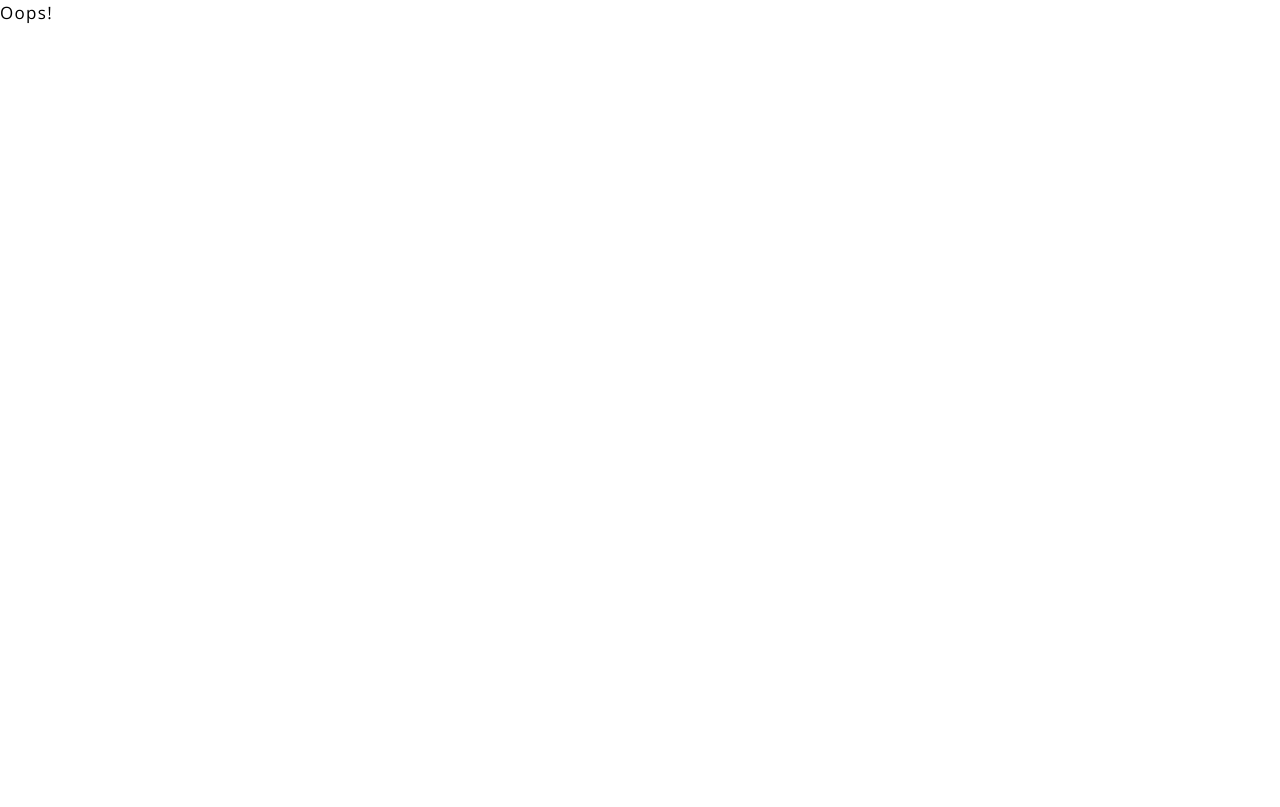
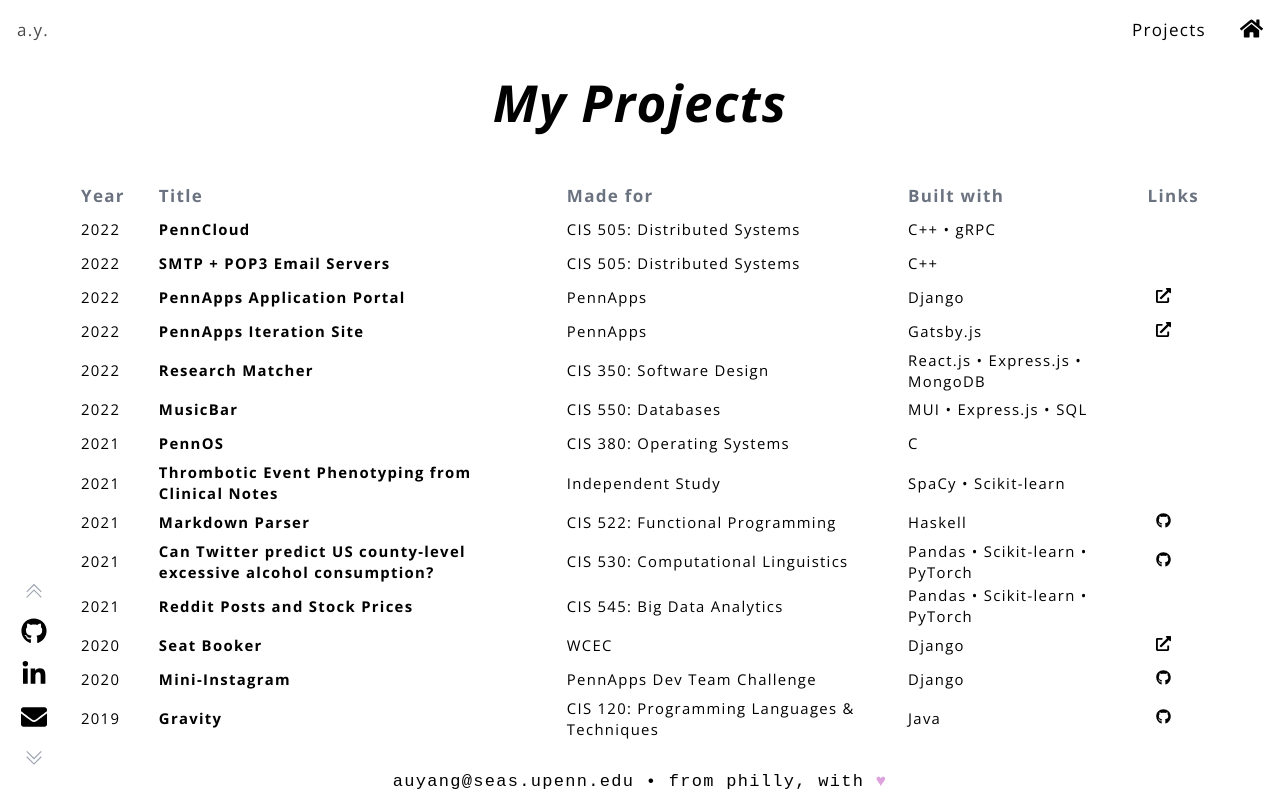
Before and after one commit to audrey-yang/audrey-yang.github.io, a Gatsby site: page /projects in a window 1280 px wide. Before the commit this address had no page. Built offline with nearby package versions, Linux system fonts and the light colour scheme; Gatsby itself is replaced by a stand-in of ours; a web font is replaced by a local one.

Commit message:
Add projects table

```diff
--- a/content/experience/cis240.mdx
+++ b/content/experience/cis240.mdx
@@ -5,5 +5,5 @@ title: CIS 240
 
 ## CIS 240 TA @ Penn
 ##### August 2021 - December 2022
-- Teach weekly recitation to ensure student comprehension of course material, spanning from low-level circuits and logic gates to higher-level programming languages, for ~200 students per semester
-- Guide students in debugging LC4 assembly and C programming assignments during weekly office hours
+- Taught weekly recitation to ensure student comprehension of course material, spanning from low-level circuits and logic gates to higher-level programming languages, for ~200 students per semester
+- Guided students in debugging LC4 assembly and C programming assignments during weekly office hours
--- a/content/experience/meta.mdx
+++ b/content/experience/meta.mdx
@@ -5,6 +5,6 @@ title: Meta
 
 ## Software Engineer Intern @ Meta
 ##### May 2022 - August 2022
-- Built creation flow and creator onboarding flow for Community Profiles (profiles with group features) on mobile platforms that moved along larger experiment to better understand their product market fit
-- Independently designed and created internal tool to better visualize code ownership for 50+ people working on the feature, which will help discretize sub-features and ensure correct team association as feature scales
+- Built creation flow and creator onboarding flow for Community Profiles (profiles with group features) on mobile platforms that moved along a larger experiment to better understand their product market fit
+- Designed and created internal tool to better visualize code ownership for 50+ people, which will help discretize sub-features and ensure correct team association as feature scales
 - Improve usability of existing internal tool to explain data for new profile entity type
--- a/content/experience/pennapps.mdx
+++ b/content/experience/pennapps.mdx
@@ -4,6 +4,6 @@ title: PennApps
 ---
 
 ## Development Team Lead @ PennApps
-##### January 2021 - January 2023
+##### January 2021 - present
 - Lead a small team of developers to create products to enhance the PennApps experience, including the application portal, event sites, and Discord bots
 - Determine timeline and break down larger goals into tasks for projects requested by other lead organizers
--- a/content/intro.mdx
+++ b/content/intro.mdx
@@ -1,3 +1,3 @@
-## Hello, I'm Audrey!
+## 👋 Hello, I'm Audrey!
 
 I like building cool things :)
--- a/content/projects.json
+++ b/content/projects.json
@@ -1,64 +1,92 @@
 [
-	{ 	"title": "PennApps Application Portal",
+	{   "year": 2022,
+		"title": "PennCloud",
+		"context": "CIS 505: Distributed Systems",
+		"tech": ["C++", "gRPC"],
+		"src": "",
+		"website": ""
+	},
+	{   "year": 2022,
+		"title": "SMTP + POP3 Email Servers",
+		"context": "CIS 505: Distributed Systems",
+		"tech": ["C++"]
+	},
+	{ 	"year": 2022,
+		"title": "PennApps Application Portal",
 		"context": "PennApps",
 		"description": "Customized system for both applicants and graders that encompassed the entire application, grading, and check-in process.",
-		"tech": ["django"],
+		"tech": ["Django"],
 		"website": "https://apply.pennapps.com/"
 	},
-	{   "title": "PennApps Iteration Site",
+	{   "year": 2022,
+		"title": "PennApps Iteration Site",
 		"context": "PennApps",
 		"description": "Custom website for the Fall 2022 PennApps hackathon and template site for future iterations",
-		"tech": ["gatsby.js"],
+		"tech": ["Gatsby.js"],
 		"website": "https://2022f.pennapps.com/"
 	},
-	{   "title": "Research Matcher",
-		"context": "Software Design",
+	{   "year": 2022,
+		"title": "Research Matcher",
+		"context": "CIS 350: Software Design",
 		"description": "Matching system allowing participants to anonymously interact with researchers",
-		"tech": ["react.js", "express.js", "mongodb"]
+		"tech": ["React.js", "Express.js", "MongoDB"]
 	},
-	{   "title": "MusicBar",
-		"context": "Databases",
+	{   "year": 2022,
+		"title": "MusicBar",
+		"context": "CIS 550: Databases",
 		"description": "Web app that recommends music to users using similarity features from Spotify song data",
-		"tech": ["mui", "express.js", "sql"]
+		"tech": ["MUI", "Express.js", "SQL"]
 	},
-	{   "title": "Thrombotic Event Phenotyping from Clinical Notes",
+	{   "year": 2021,
+		"title": "PennOS",
+		"context": "CIS 380: Operating Systems",
+		"tech": ["C"]
+	},
+	{   "year": 2021,
+		"title": "Thrombotic Event Phenotyping from Clinical Notes",
 		"context": "Independent Study",
 		"description": "Pipeline reading clinical notes to look for descriptions of thrombotic events.",
-		"tech": ["spacy", "scikit-learn"]
+		"tech": ["SpaCy", "Scikit-learn"]
 	},
-	{   "title": "Markdown Parser",
-		"context": "Functional Programming",
+	{   "year": 2021,
+		"title": "Markdown Parser",
+		"context": "CIS 522: Functional Programming",
 		"description": "Applicative parser translating Markdown to HTML.",
-		"tech": ["haskell"],
+		"tech": ["Haskell"],
 		"src": "https://github.com/jasminecao/markdown-parser"
 	},
-	{   "title": "Can Twitter predict US county-level excessive alcohol consumption?",
-		"context": "Computational Linguistics",
+	{   "year": 2021,
+		"title": "Can Twitter predict US county-level excessive alcohol consumption?",
+		"context": "CIS 530: Computational Linguistics",
 		"description": "ML models using language derived features from Twitter data to predict excessive alcohol consumption.",
-		"tech": ["pandas", "scikit-learn", "pytorch"],
+		"tech": ["Pandas", "Scikit-learn", "PyTorch"],
 		"src": "https://github.com/logan-life/twitter_alcohol_use_prediction"
 	},
-	{   "title": "Reddit Posts and Stock Prices",
-		"context": "Big Data Analytics",
+	{   "year": 2021,
+		"title": "Reddit Posts and Stock Prices",
+		"context": "CIS 545: Big Data Analytics",
 		"description": "ML models finding the correlation between Reddit posts and stock market volatility.",
-		"tech": ["pandas", "scikit-learn", "pytorch"]
+		"tech": ["Pandas", "Scikit-learn", "PyTorch"]
 	},
-	{   "title": "Seat Booker",
+	{   "year": 2020,
+		"title": "Seat Booker",
 		"context": "WCEC",
 		"description": "Seat-reservation system created to help my church's COVID-19 reopening effort.",
-		"tech": ["django"],
+		"tech": ["Django"],
 		"website": "http://seatbooker.herokuapp.com/"
 	},
-	{   "title": "Mini-Instagram",
-		"context": "PennApps Development Team Challenge",
+	{   "year": 2020,
+		"title": "Mini-Instagram",
+		"context": "PennApps Dev Team Challenge",
 		"description": "Photo-sharing web application based off of Instagram.",
-		"tech": ["django"],
+		"tech": ["Django"],
 		"src": "https://github.com/audrey-yang/pennapps-dev-challenge"
 	},
-	{   "title": "Gravity",
-		"context": "Programming Languages & Techniques Project",
+	{   "year": 2019,
+		"title": "Gravity",
+		"context": "CIS 120: Programming Languages & Techniques",
 		"description": "Game based off of Quizlet's Gravity – players upload vocabulary and input the definition for every item before time runs out.",
-		"tech": ["java"],
+		"tech": ["Java"],
 		"src": "https://github.com/audrey-yang/cis120-final-project"
 	}
 ]
--- a/gatsby-config.js
+++ b/gatsby-config.js
@@ -9,6 +9,7 @@ module.exports = {
     "gatsby-plugin-mdx",
     "gatsby-plugin-offline",
     "gatsby-plugin-postcss",
+    "gatsby-transformer-json",
     {
       resolve: 'gatsby-plugin-manifest',
       options: {
--- a/package.json
+++ b/package.json
@@ -23,6 +23,7 @@
     "gatsby-plugin-offline": "^6.3.1",
     "gatsby-plugin-postcss": "^6.3.0",
     "gatsby-source-filesystem": "^5.3.1",
+    "gatsby-transformer-json": "^5.3.0",
     "postcss": "^8.4.20",
     "react": "^18.2.0",
     "react-dom": "^18.2.0",
--- a/public/page-data/dev-404-page/page-data.json
+++ b/public/page-data/dev-404-page/page-data.json
@@ -1 +1 @@
-{"componentChunkName":"component---cache-dev-404-page-js","path":"/dev-404-page/","result":{"data":{"allSiteFunction":{"nodes":[]},"allSitePage":{"nodes":[{"path":"/404/"},{"path":"/404.html"},{"path":"/"}]}},"pageContext":{}},"staticQueryHashes":[],"slicesMap":{}}
+{"componentChunkName":"component---cache-dev-404-page-js","path":"/dev-404-page/","result":{"data":{"allSiteFunction":{"nodes":[]},"allSitePage":{"nodes":[{"path":"/404/"},{"path":"/404.html"},{"path":"/"},{"path":"/projects/"}]}},"pageContext":{}},"staticQueryHashes":[],"slicesMap":{}}
--- a/src/components/ExperienceTabs.js
+++ b/src/components/ExperienceTabs.js
@@ -16,7 +16,7 @@ const ExperienceTabs = () => {
 
 	return (
 		<Tabs
-			id="controlled-tabs" selectedTabClassName="border-gray-500 bg-slate-200"
+			id="controlled-tabs" selectedTabClassName="border-[#DDA1DD] bg-[#DDA1DD] text-white"
 			selectedIndex={tabIndex} onSelect={(index) => setTabIndex(index)}>
 			<TabList>{tabList.map((name) => <Tab key={name}>{name}</Tab>)}</TabList>
 			{tabPanelList.map((panel, i) => <TabPanel key={i}><div className="inner-tab-panel">{panel}</div></TabPanel>)}
--- a/src/components/Footer.js
+++ b/src/components/Footer.js
@@ -1,11 +1,28 @@
 import * as React from "react";
+import { FaLinkedinIn, FaGithub, FaEnvelope } from "react-icons/fa";
 import "../styles/styles.css";
 
 const Footer = () => {
 	return (
 		<footer>
-			auyang@seas.upenn.edu <br />
-			from philly, with ♥︎
+			<p>
+				auyang@seas.upenn.edu
+				<p className="hidden sm:inline"> •</p> <br className="inline sm:hidden" />
+				from philly, with <p className="inline text-[#DDA1DD]">♥︎</p></p>
+			<div className="footer-links">
+				<a className="sidebar-link" href="https://www.github.com/audrey-yang"
+					target="_blank" rel="noreferrer" title="GitHub">
+					<FaGithub size={26} />
+				</a>
+				<a className="sidebar-link" href="https://www.linkedin.com/in/audreyryang"
+					target="_blank" rel="noreferrer" title="LinkedIn">
+					<FaLinkedinIn size={26} />
+				</a>
+				<a className="sidebar-link" href="mailto:auyang@seas.upenn.edu"
+					target="_blank" rel="noreferrer" title="Email">
+					<FaEnvelope size={26} />
+				</a>
+        	</div>
 		</footer>
 	);
   }
--- a/src/components/Navbar.js
+++ b/src/components/Navbar.js
@@ -1,5 +1,6 @@
 import * as React from "react";
 import { FaHome } from "react-icons/fa";
+import { Link } from "gatsby";
 import "../styles/styles.css";
 
 const Navbar = () => {
@@ -8,11 +9,11 @@ const Navbar = () => {
 			<ul className="navbar">
 				<li>
 					<a className="navbutton home" href="/">
-						<FaHome size={21} />
+						<FaHome size={23} />
 					</a>
 				</li>
-				<li><a className="navbutton" href="/projects">Projects</a></li>
-				<li><a className="navbutton" href="/">a.y.</a></li>
+				<li><Link className="navbutton" to="/projects">Projects</Link></li>
+				<li><Link className="navbutton" href="/">a.y.</Link></li>
 			</ul>
 		</nav>
 	);
--- /dev/null
+++ b/src/components/ProjectLine.js
@@ -0,0 +1,26 @@
+import * as React from "react";
+import "../styles/styles.css";
+
+import { FaExternalLinkAlt, FaGithub } from "react-icons/fa";
+
+const ProjectLine = ({data}) => {
+	const { year, title, context, tech, website, src } = data;
+	return (
+		<tr key={title}>
+			<td>{year}</td>
+			<td className="font-bold">{title}</td>
+			<td>{context}</td>
+			<td className="hidden md:table-cell">{tech.join(" • ")}</td>
+			<td>
+				{src && <a href={src} target="_blank" rel="noreferrer" title="src">
+					<FaGithub size={15} />
+				</a>}
+				{website && <a href={website} target="_blank" rel="noreferrer" title="website">
+					<FaExternalLinkAlt size={15} />
+				</a>}
+			</td>
+		</tr>
+	);
+  }
+
+export default ProjectLine;
--- a/src/pages/index.js
+++ b/src/pages/index.js
@@ -1,4 +1,5 @@
 import * as React from "react";
+import { Link } from "gatsby";
 
 import Navbar from '../components/Navbar';
 import Sidebar from '../components/Sidebar';
@@ -24,15 +25,16 @@ const IndexPage = () => {
 					</div>
 					<div className="content">
 						<div className="flex flex-row items-center">
-							<img src={Me} className="min-width-[12rem] w-2/6 rounded-[50%] pt-6 pl-2" />
 							<div className="flex-col px-4">
 								<Intro />
 							</div>
+							<img src={Me} className="min-width-[12rem] w-2/6 rounded-[50%] pt-6 pl-2" />
 						</div>
 						<About />
 						<h3>Experience</h3>
 						<ExperienceTabs />
 						<h3>Some things I've built</h3>
+						<p>Check out some of my past projects <Link to="/projects">here</Link>.</p>
 						<Contact />
 					</div>
 				</main>
--- /dev/null
+++ b/src/pages/projects.js
@@ -0,0 +1,60 @@
+import * as React from "react";
+import {graphql} from "gatsby";
+
+import Navbar from '../components/Navbar';
+import Sidebar from '../components/Sidebar';
+import Footer from '../components/Footer';
+import ProjectLine from '../components/ProjectLine';
+
+import "../styles/styles.css";
+
+const ProjectsPage = ({data}) => {
+	const projectsList = data.allProjectsJson.nodes.map((node) =>
+		<ProjectLine data={node} />
+	);
+	return (
+		<div className="h-screen">
+			<Navbar />
+			<div className="flex flex-row min-h-[86vh]">
+				<Sidebar />
+				<main className="text-center w-full">
+					<div>
+						<h1>My Projects</h1>
+					</div>
+					<table className="projects-table">
+						<thead>
+							<tr>
+								<th>Year</th>
+								<th className="w-96">Title</th>
+								<th>Made for</th>
+								<th className="hidden md:table-cell">Built with</th>
+								<th>Links</th>
+							</tr>
+						</thead>
+						<tbody>
+							{projectsList}
+						</tbody>
+					</table>
+				</main>
+			</div>
+			<Footer />
+		</div>
+	);
+}
+
+export const query = graphql`query {
+	allProjectsJson {
+		nodes {
+			context
+			description
+			src
+			tech
+			title
+			website
+			year
+		}
+	}
+}
+`;
+
+export default ProjectsPage;
--- a/src/styles/styles.css
+++ b/src/styles/styles.css
@@ -75,24 +75,33 @@
         font-weight: normal;
     }
 
+    .home {
+        top: 1;
+    }
+
     .navbar li:last-child .navbutton {
         float: left;
     }
 
     .content {
         margin: 0 auto;
-        @apply sm:w-64 md:w-1/2 lg:w-1/2 text-left mt-8;
+        @apply w-[90%] md:w-4/6 lg:w-1/2 text-left mt-8;
     }
 
     footer {
         font-family: 'Courier New', Courier, monospace;
-        @apply w-full text-center pb-2 mt-2;
+        @apply w-[90%] md:w-full text-center pb-2 mt-4;
+    }
+
+    .footer-links {
+        margin: 0 auto;
+        @apply flex md:hidden w-1/2 flex-row justify-evenly;
     }
 
     .sidebar {
         width: 4rem;
         bottom: 1.5rem;
-        @apply md:flex sm:hidden fixed flex-col justify-end items-center;
+        @apply hidden md:flex fixed flex-col justify-end items-center;
     }
 
     .sidebar-link {
@@ -136,6 +145,31 @@
     .inner-tab-panel li {
         @apply text-sm mb-1;
     }
+
+    .projects-table {
+        margin: 0 auto;
+        @apply p-16 text-left mt-12 w-[90%];
+    }
+
+    .projects-table th {
+        @apply text-left px-4 text-gray-500;
+    }
+
+    .projects-table td {
+        @apply text-left px-4 text-sm;
+    }
+
+    .projects-table tr:hover {
+        @apply bg-[#DDA1DD] text-white;
+    }
+
+    .projects-table tr {
+        @apply h-8;
+    }
+
+    .projects-table a {
+        @apply ml-2 text-black inline-flex;
+    }
 }
 
 @tailwind utilities;
```
Also changed, not shown: public/page-data/projects/page-data.json (added, +1 -0 lines), 1 other file.
